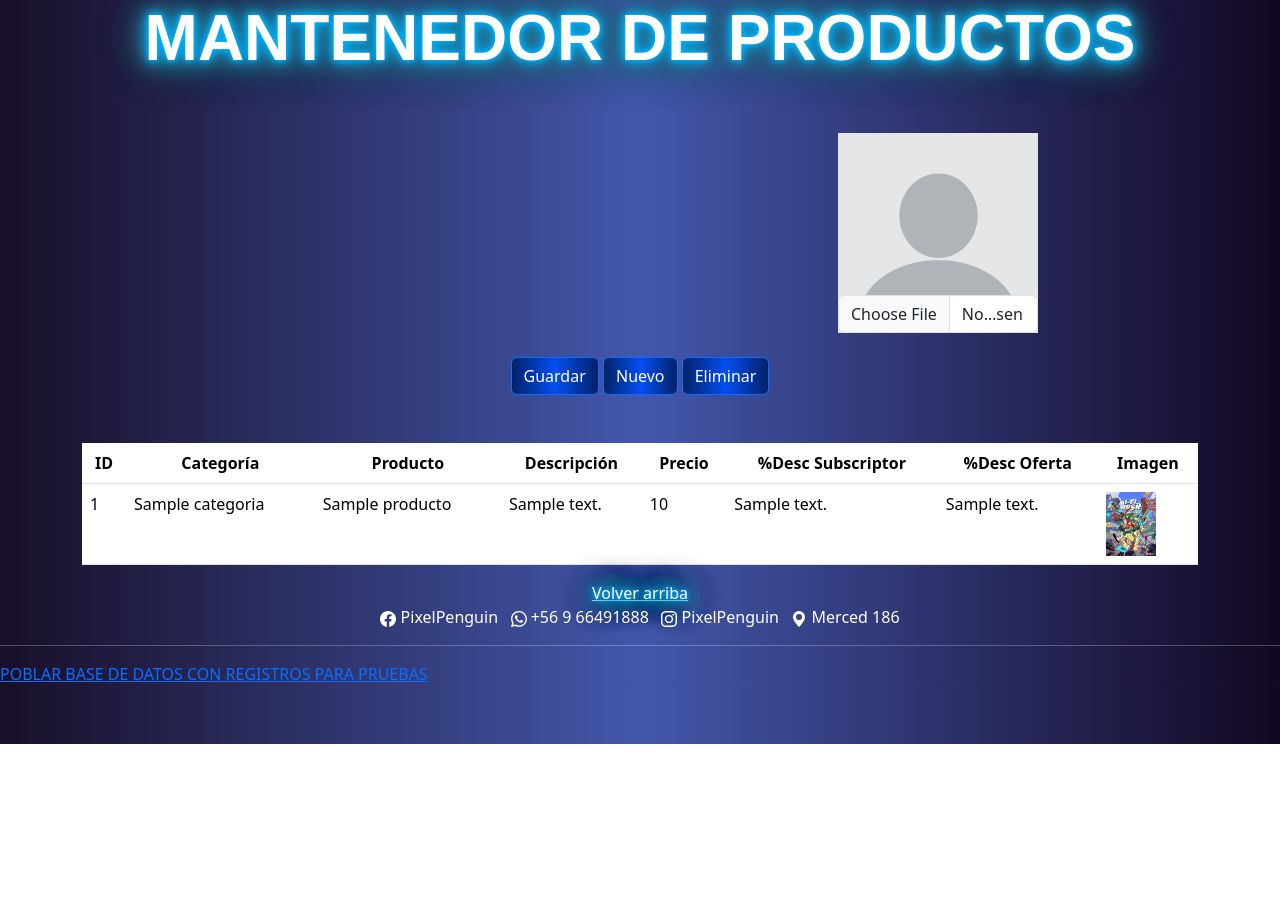
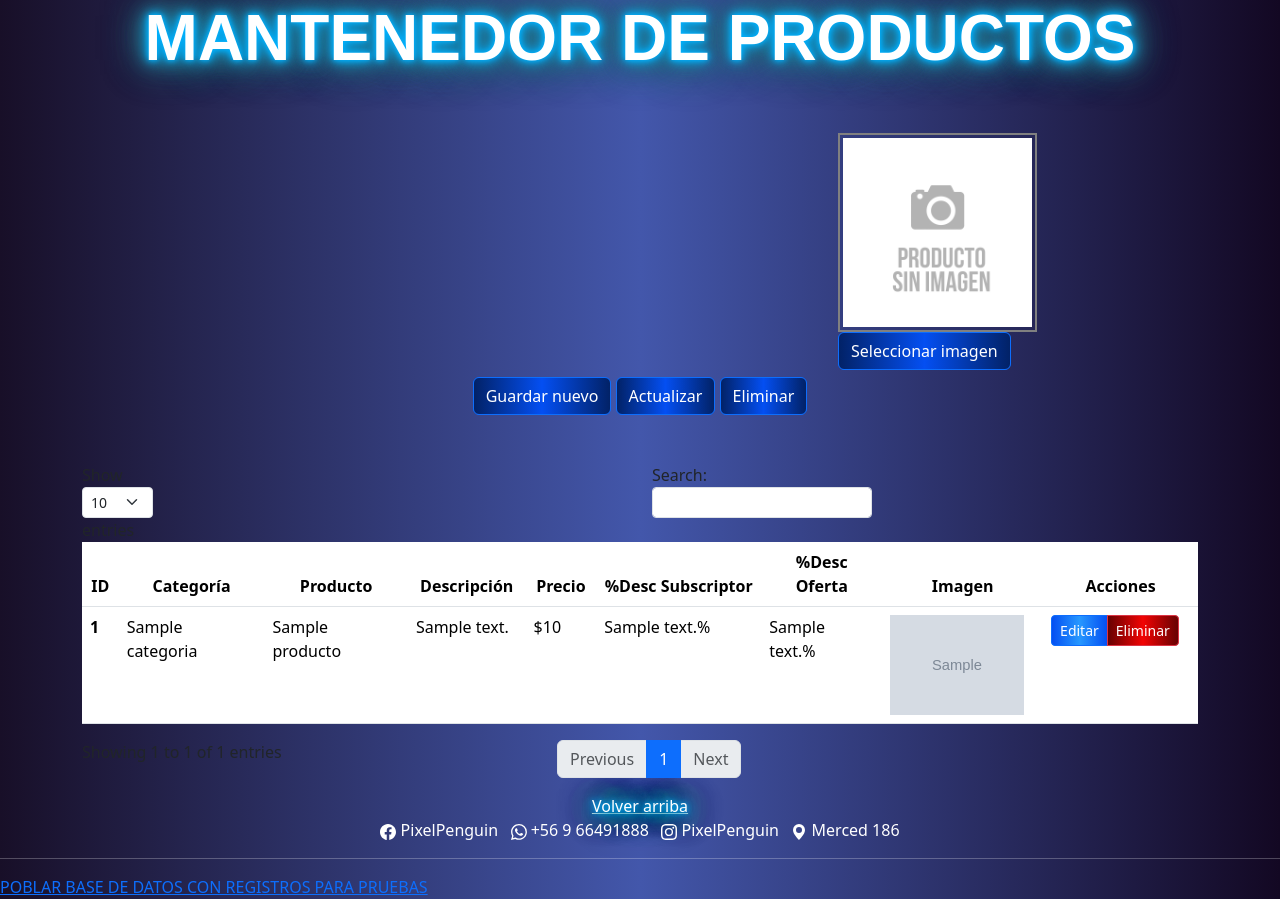
Before and after one commit to DiVillarVega/tienda, a Django app: template core/templates/core/productos.html in a window 1280 px wide. Shown: the part 56-955 px from the top of the page. Before the commit the page ends 800 px from the top, so only its background shows below. Run offline with Django 4.2, Linux system fonts and the light colour scheme; the template is opened without the code that fills it: most values are stand-ins (such as "Sample title", 1, 10 or a date in 2020); grey boxes marked "Sample" are stand-in pictures; some libraries are stand-ins or nearby versions; some web fonts are replaced.

Commit message:
img productos

```diff
--- a/core/static/core/css/styles.css
+++ b/core/static/core/css/styles.css
@@ -414,6 +414,11 @@ body {
   font-weight: bold;
 }
 
+.letra-titulo-producto3jajalol{
+  color: rgb(0, 0, 0);
+  font-weight: bold;
+}
+
 .fotos-nosotros {
   max-width: 200px;
   max-height: 200px;
--- a/core/templates/core/productos.html
+++ b/core/templates/core/productos.html
@@ -11,7 +11,8 @@
                 <br>
 
                 <!-- Formulario de registro de producto -->
-                <form method="POST" id="formulario_productos" action="" class="white-text">
+                <form method="POST" enctype="multipart/form-data" id="formulario_productos" action="" class="white-text">
+                    {% csrf_token %}
                     <div class="container-fluid">
                         <div class="row">
                             <!-- campos del registro de producto -->
@@ -21,26 +22,36 @@
                             <!-- foto de perfil -->
                             <div class="col-sm-12 col-md-6 col-lg-4">
                                 <br>
-                                <div class="image-container">
+                                {% comment %} <div class="image-container">
                                     <img src="{% static 'core/img/perfil.webp'%}" alt="" class="user-image"/>
-                                    <input type="file" class="form-control file-input">
+                                </div> {% endcomment %}
+
+                                <div class="col-sm-12" style="height: 220px">
+                                    {% if form.instance.imagen %}
+                                        <img src="{{ form.instance.imagen.url }}" alt="" class="image-fluid" id="cuadro-imagen">
+                                    {% else %}
+                                        <img src="{% static 'core/img/sin_imagen.jpg' %}" alt="" class="image-fluid" id="cuadro-imagen">
+                                    {% endif %}
+
+                                    <button class="btn btn-primary boton_registro" onclick="event.preventDefault(); document.getElementById('id_imagen').click();">Seleccionar imagen</button>
                                 </div>
                             </div>
                             <!-- fin foto perfil -->
                         </div>
                         <br>
                     </div>
+                    <div class="row">
+                        <div class="col text-center">
+                            <button type="submit" class="btn btn-primary boton_registro">Guardar nuevo</button>
+                            <button type="update" class="btn btn-primary boton_registro">Actualizar</button>
+                            <button type="reset" class="btn btn-primary boton_registro">Eliminar</button>
+                        </div>
+                    </div>
                 </form>
-                        <div class="row">
-                            <div class="col text-center">
-                                <button type="submit" class="btn btn-primary boton_registro">Guardar</button>
-                                <button type="submit" class="btn btn-primary boton_registro">Nuevo</button>
-                                <button type="reset" class="btn btn-primary boton_registro">Eliminar</button>
-                            </div>
-                        </div>
+
                         <br><br>
                         <!-- tabla godines -->
-                        <table class="table table-hover">
+                        <table id="tabla-principal" class="table table-hover">
                             <thead>
                                 <th scope="col" class="text-center d-none d-lg-block d-lg-table-cell">ID</th>
                                 <th scope="col" class="text-center">Categoría</th>
@@ -50,19 +61,25 @@
                                 <th scope="col" class="text-center">%Desc Subscriptor</th>
                                 <th scope="col" class="text-center">%Desc Oferta</th>
                                 <th scope="col" class="text-center">Imagen</th>
+                                <th scope="col" class="text-center">Acciones</th>
+
                             </thead>
                             <tbody>
                                 {% for producto in productos %}
                                 <!-- Primera linea -->
                                     <tr>
-                                        <td >{{ producto.id }}</td>
+                                        <td class="letra-titulo-producto3jajalol">{{ producto.id }}</td>
                                         <td >{{ producto.categoria }}</td>
                                         <td >{{ producto.nombre }}</td>
                                         <td >{{ producto.descripcion }}</td>
-                                        <td >{{ producto.precio }}</td>
-                                        <td >{{ producto.descuento_subscriptor }}</td>
-                                        <td >{{ producto.descuento_oferta }}</td>
-                                        <td><img src="{% static 'core/img/hifi.png'%}" alt="Hi-fi Rush" width="50px"></td>
+                                        <td >${{ producto.precio }}</td>
+                                        <td >{{ producto.descuento_subscriptor }}%</td>
+                                        <td >{{ producto.descuento_oferta }}%</td>
+                                        <td><img height="100px" src="{{ producto.imagen.url }}"></td>
+                                        <td>              <div class="btn-group">
+                                            <a href="{% url 'productos' 'actualizar' producto.id %}" class="btn btn-primary btn-sm boton_celeste"> Editar </a>
+                                            <a href="{% url 'productos' 'eliminar' producto.id %}" class="btn btn-danger btn-sm boton_rojo"> Eliminar </a>
+                                        </div></td>
                                     </tr>
                                 {% endfor %}
 
@@ -75,4 +92,5 @@
 
 {% block script %}
     <script src="{% static 'core/js/validacion_productos.js'%}"></script>
+    <script src="{% static 'core/js/script.js'%}"></script>
 {% endblock script %}
```
Also changed, not shown: core/static/core/js/validacion_productos.js (+19 -27 lines), core/views.py (+24 -2 lines), db.sqlite3, media/productos/1550974250.png (added), media/productos/Bici2.webp (added), media/productos/Bici3.webp (added), media/productos/asterBike.jpg (added).
